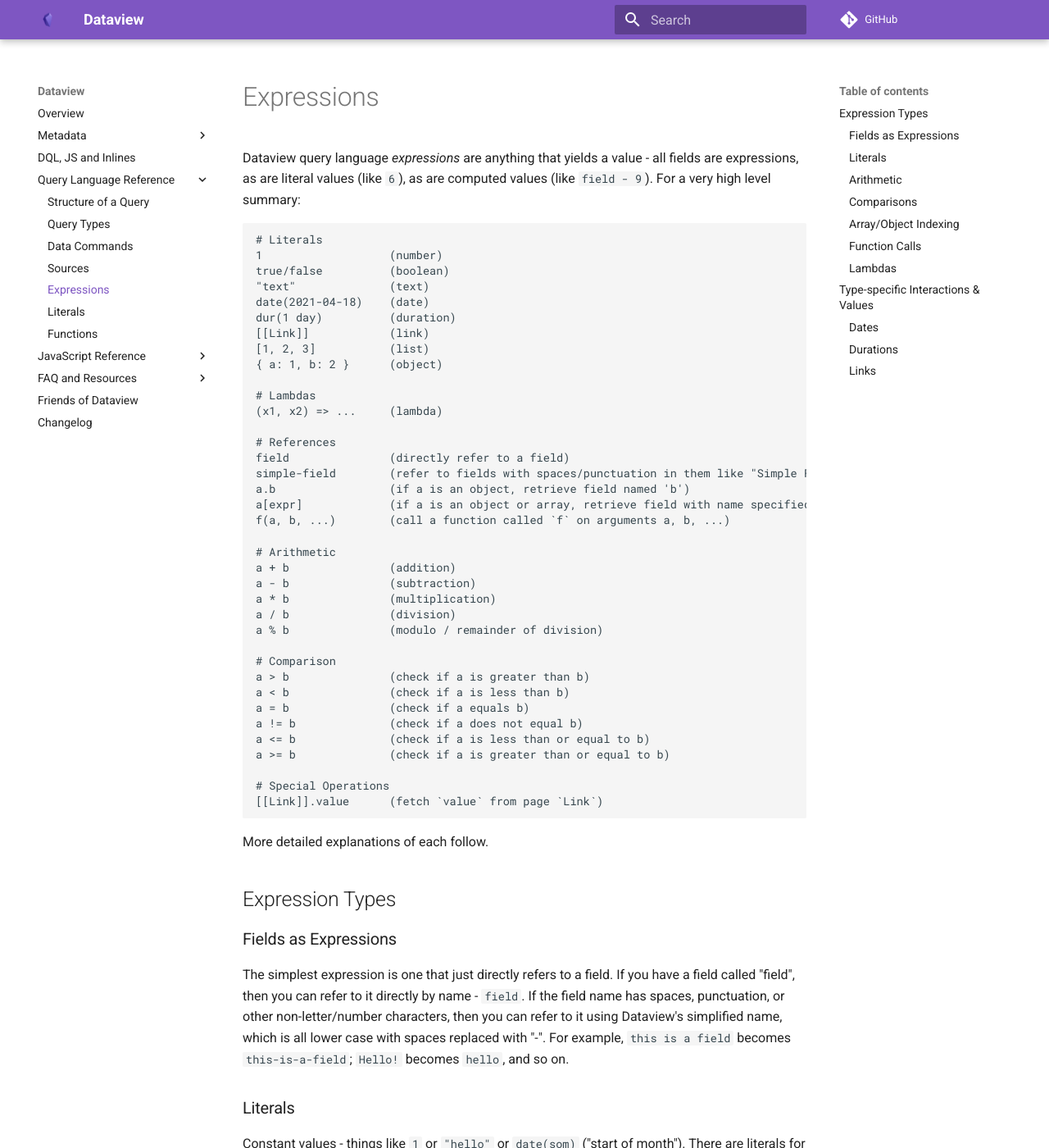
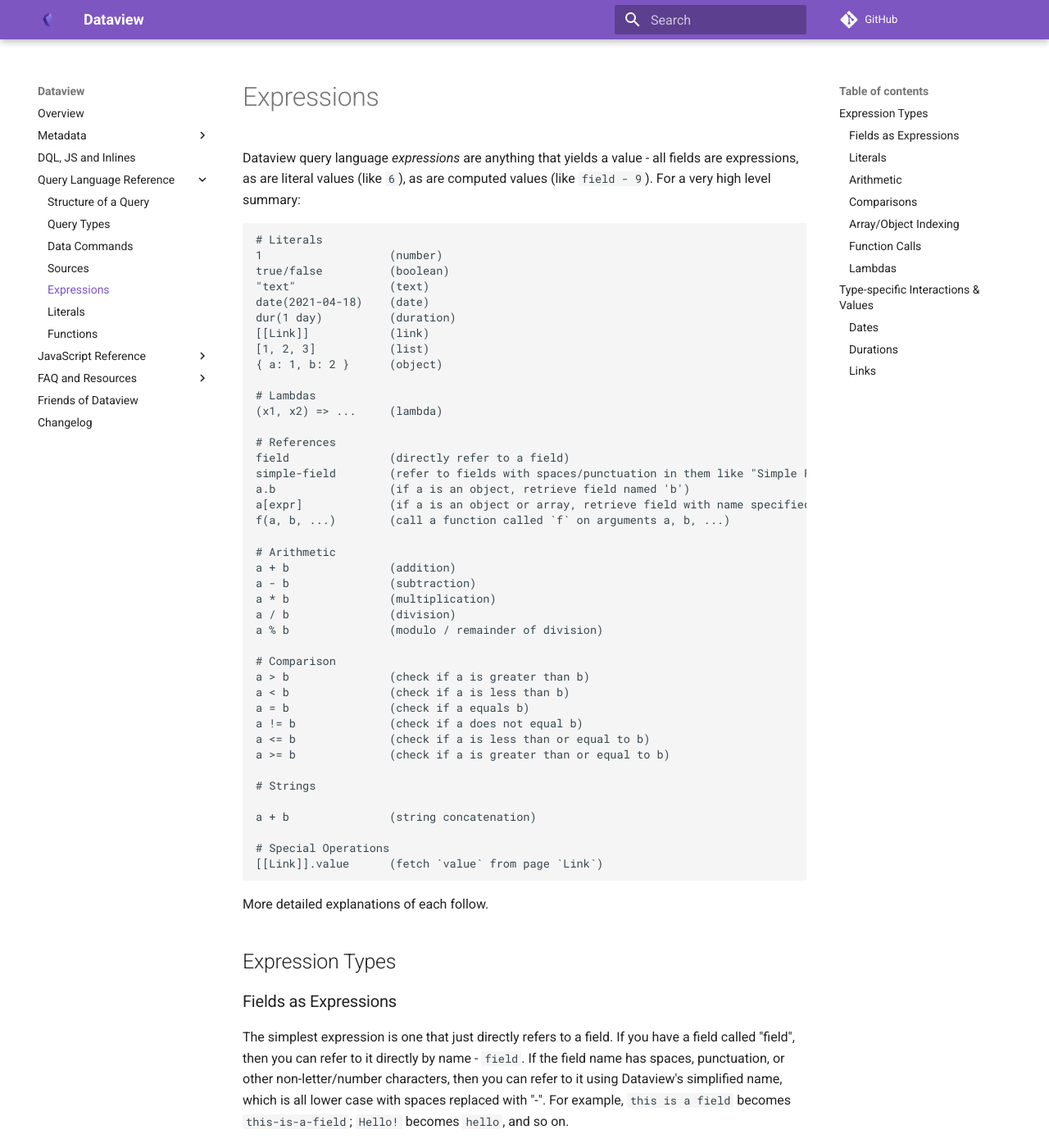
Before and after one commit to blacksmithgu/obsidian-dataview, an MkDocs documentation site: the page built from docs/docs/reference/expressions.md, in a window 1280 px wide and 1400 px high. Shown: the whole window at 82% size. Built offline with MkDocs 1.6.1 and Material for MkDocs 9.7.7, drawn with Linux system fonts in a browser that asks for light colours; comment, search, counter and statistics services are not loaded.

Commit message:
Update expressions.md with string concatenation
This may work because `+` concatenates string in javascript

```diff
--- a/docs/docs/reference/expressions.md
+++ b/docs/docs/reference/expressions.md
@@ -38,6 +38,10 @@ a = b               (check if a equals b)
 a != b              (check if a does not equal b)
 a <= b              (check if a is less than or equal to b)
 a >= b              (check if a is greater than or equal to b)
+
+# Strings
+
+a + b               (string concatenation)
 
 # Special Operations
 [[Link]].value      (fetch `value` from page `Link`)
```
